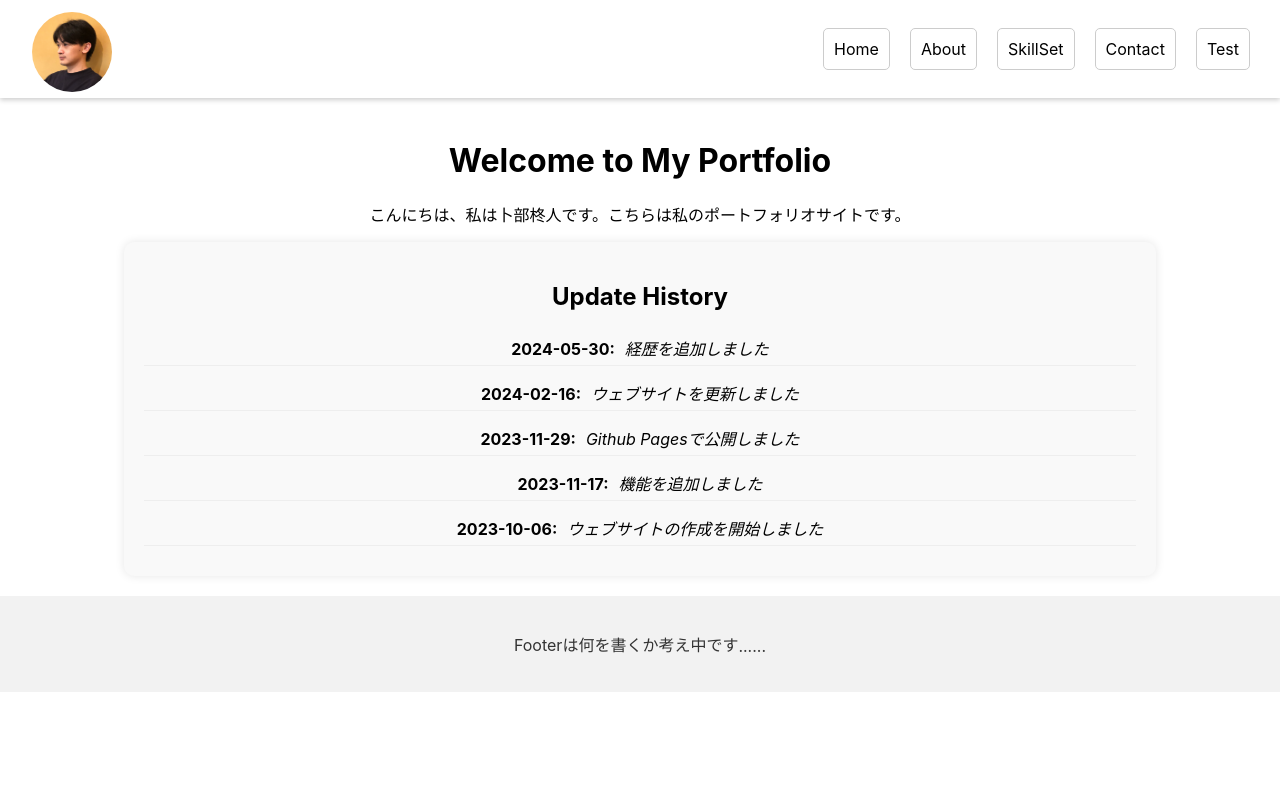
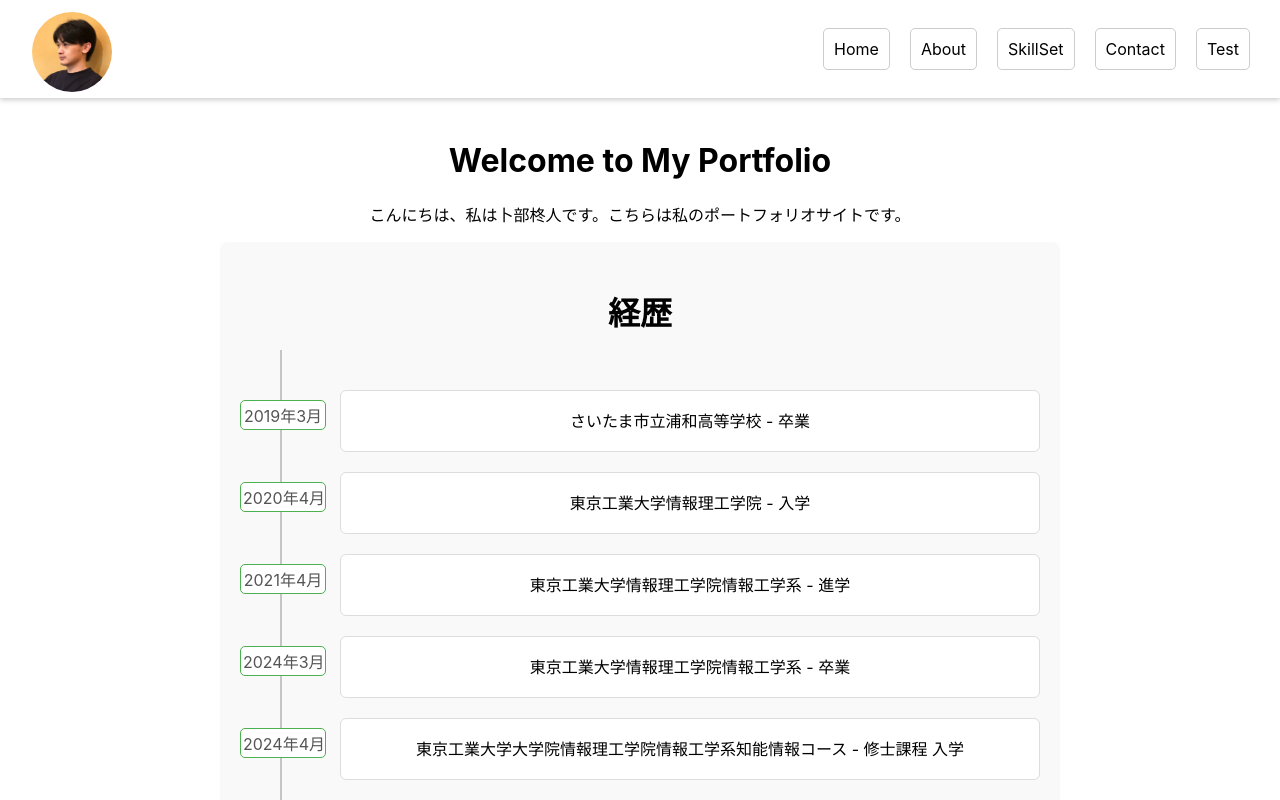
Before and after one commit to shu13579/My_Portfolio, a React (Create React App) app: page / in a window 1280 px wide. Shown: the top 800 px of the page. Built offline with nearby package versions, Linux system fonts and the light colour scheme.

Commit message:
経歴をhomeに追加

```diff
--- a/src/pages/Home.tsx
+++ b/src/pages/Home.tsx
@@ -1,6 +1,7 @@
 import React from 'react';
 import '../styles/Home.css';  // スタイリング用の CSS ファイル
 import UpdateHistory from '../components/UpdateHistory';
+import Education from '../components/Education';
 // JSON ファイルからデータをインポート（本来は非同期処理で行う）
 // import homeData from './homeData.json';
 
@@ -24,6 +25,7 @@ const Home: React.FC = () => {
         ))}
       </ul>
       {/* 更新履歴を追加 */}
+      <Education /> {/* 学歴セクションを追加 */}
       <UpdateHistory />
       <div className="home-links">
 
```
